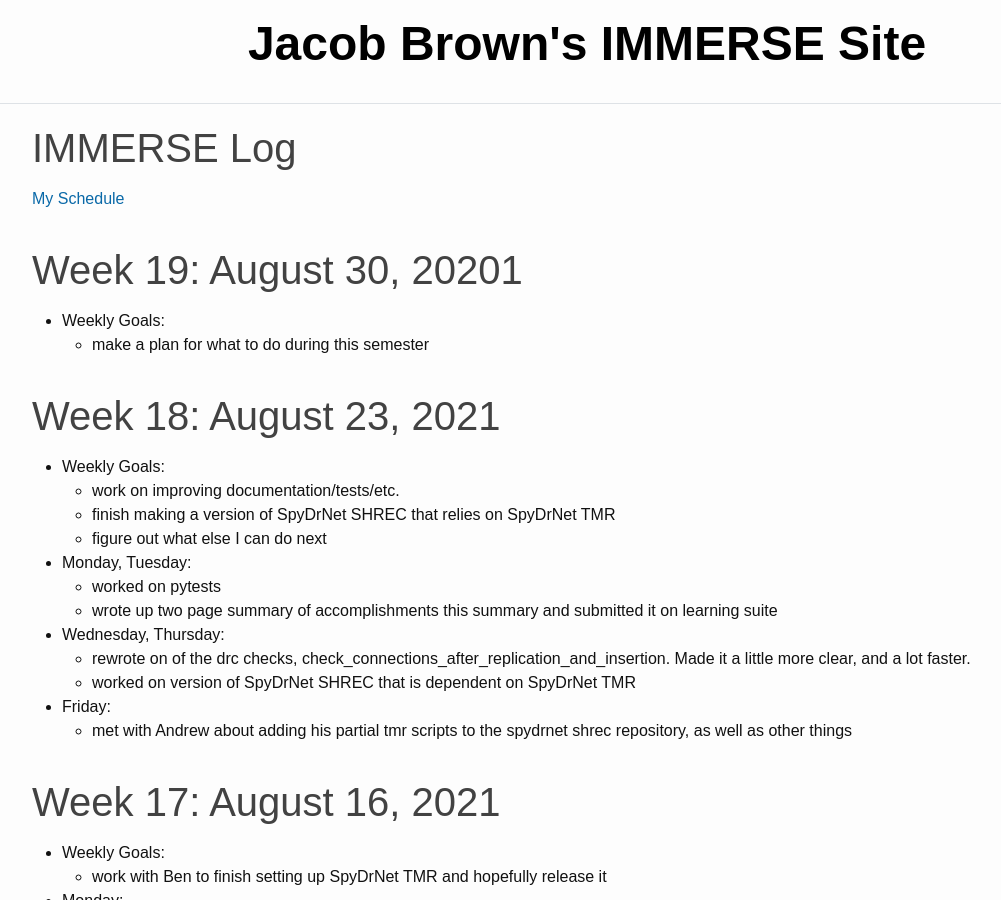
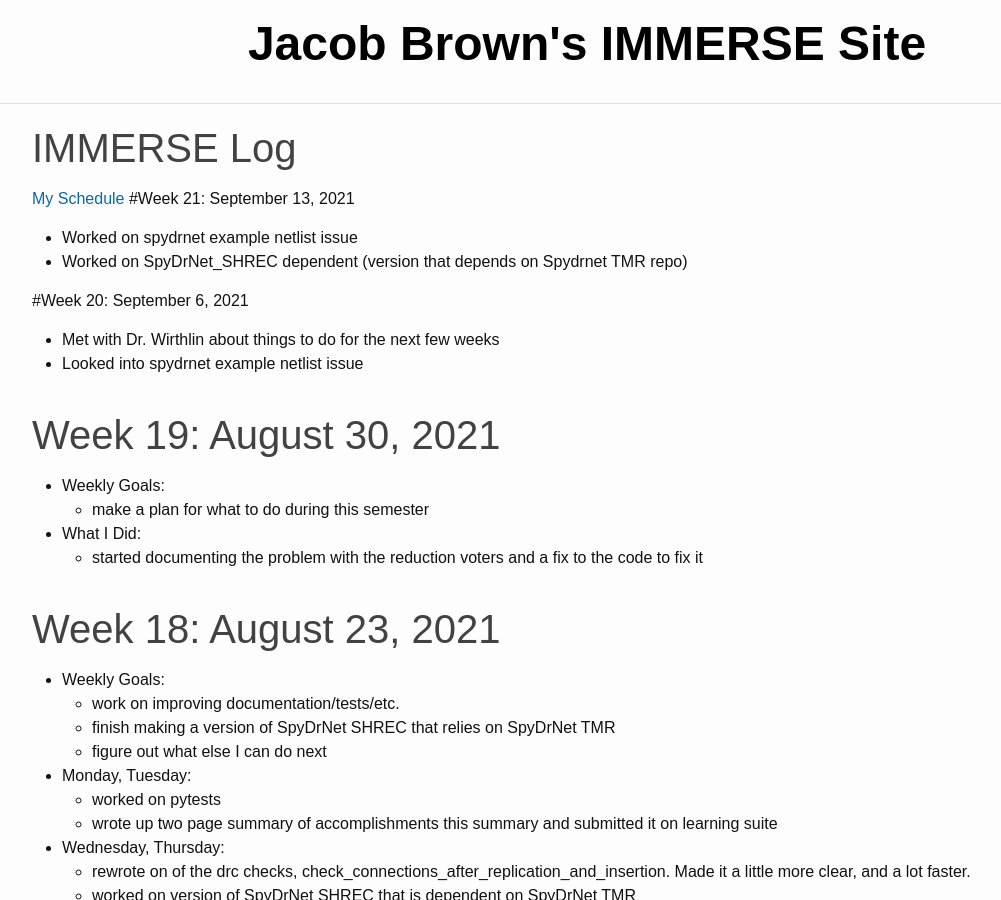
Before and after one commit to jacobdbrown4/jacob_brown, a Jekyll site: the page built from _pages/log.md, in a window 1280 px wide and 900 px high. Shown: the whole window, without its empty margins (53-1054 px from the left). Built offline with Jekyll 4.4.1, drawn with Linux system fonts in a browser that asks for light colours.

Commit message:
updated log

```diff
--- a/_pages/log.md
+++ b/_pages/log.md
@@ -4,9 +4,19 @@ title: IMMERSE Log
 ---
 
 [My Schedule](https://jacobdbrown4.github.io/jacob_brown//pages/schedule/)
-# Week 19: August 30, 20201
+#Week 21: September 13, 2021
+* Worked on spydrnet example netlist issue
+* Worked on SpyDrNet_SHREC dependent (version that depends on Spydrnet TMR repo)
+
+#Week 20: September 6, 2021
+* Met with Dr. Wirthlin about things to do for the next few weeks
+* Looked into spydrnet example netlist issue
+
+# Week 19: August 30, 2021
 * **Weekly Goals**:
   * make a plan for what to do during this semester
+* **What I Did**:
+  * started documenting the problem with the reduction voters and a fix to the code to fix it
 
 # Week 18: August 23, 2021
 * **Weekly Goals**:
```
